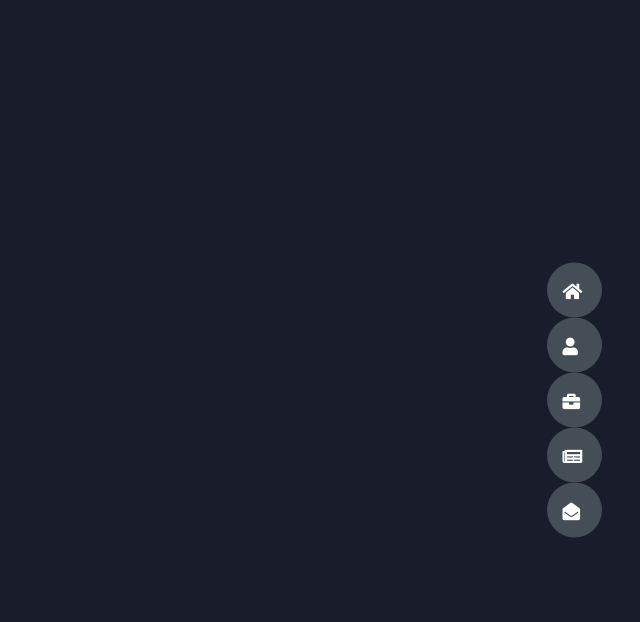
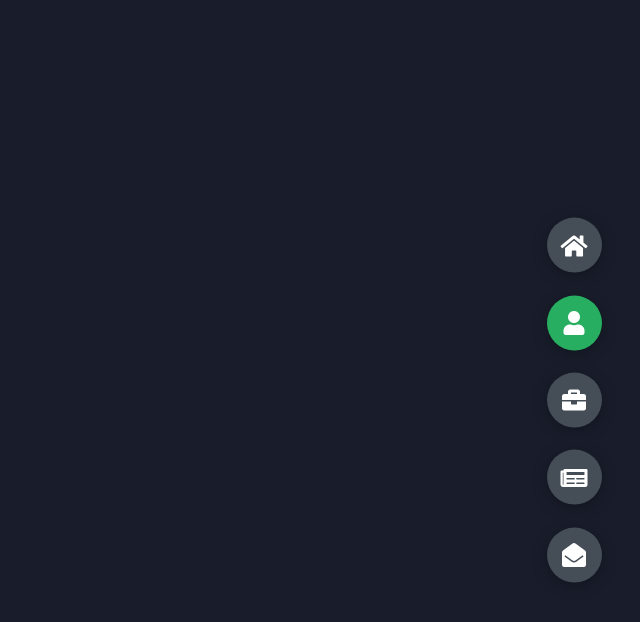
Before and after one commit to IlyaSinyugin/Portfolio, a plain HTML site: page index.html in a window 1280 px wide. Both pictures are taken after a click on the element 1214 px from the left and 345 px from the top of the page. Shown: the whole page, without its empty margins (640-1280 px from the left). Drawn offline with Linux system fonts and the light colour scheme.

Commit message:
added js code

```diff
--- /dev/null
+++ b/app.js
@@ -0,0 +1,17 @@
+const sections = document.querySelectorAll('.section');
+const sectBtns = document.querySelectorAll('.controls');
+const sectBtn = document.querySelectorAll('.control');
+const allSections = document.querySelectorAll('.main-content');
+
+function PageTransitions() {
+    // Button click active class
+    for (let i = 0; i < sectBtn.length; i++) {
+        sectBtn[i].addEventListener('click', function () {
+            let currentBtn = document.querySelectorAll('.active-btn');
+            currentBtn[0].className = currentBtn[0].className.replace('active-btn', '');
+            this.className += ' active-btn';
+        })
+    }
+}
+
+PageTransitions();
--- a/index.html
+++ b/index.html
@@ -29,19 +29,21 @@
         <div class="control control-1 active-btn">
             <i class="fas fa-home"></i>
         </div>
-        <div class="control control-2">
+        <div class="control control-2" data_id="about">
             <i class="fas fa-user"></i>
         </div>
-        <div class="control control-3">
+        <div class="control control-3" data_id="portfolio">
             <i class="fas fa-briefcase"></i>
         </div>
-        <div class="control control-4">
+        <div class="control control-4" data_id="blogs">
             <i class="fas fa-newspaper"></i>
         </div>
-        <div class="control control-5">
+        <div class="control control-5" data_id="contact">
             <i class="fas fa-envelope-open"></i>
         </div>
     </div>
+
+    <script src="app.js"></script>
 </body>
 
 </html>
--- a/styles/styles.scss
+++ b/styles/styles.scss
@@ -18,6 +18,7 @@
     --color-grey5: #2a2e35;
     --color-grey6: #12181b;
     --br-sm-2: 14px;
+    --box-shadow-1: 0 3px 15px rgba(0,0,0,.3);
 }
 
 body{
@@ -91,12 +92,30 @@ section{
     align-items: center;
     justify-content: center;
     transform: translateY(-50%);
+    .active-btn{
+        background-color: var(--color-secondary) !important;
+        transition: all .4s ease-in-out;
+        i{
+            color: var(--color-white) !important;
+        }
+
+    }
     .control{
         padding: 1rem;
         cursor: pointer;
         background-color: var(--color-grey4);
         width: 55px;
         height: 55px;
-        border-radius: 50%
+        border-radius: 50%;
+        display: flex;
+        justify-content: center;
+        align-items: center;
+        margin: .7rem 0;
+        box-shadow: var(--box-shadow-1);
+        i{
+            font-size: 1.5rem;
+            color: var(--color-grey-2);
+            pointer-events: none;
+    }
     }
 }
```
Also changed, not shown: styles/styles.css, 1 other file.
